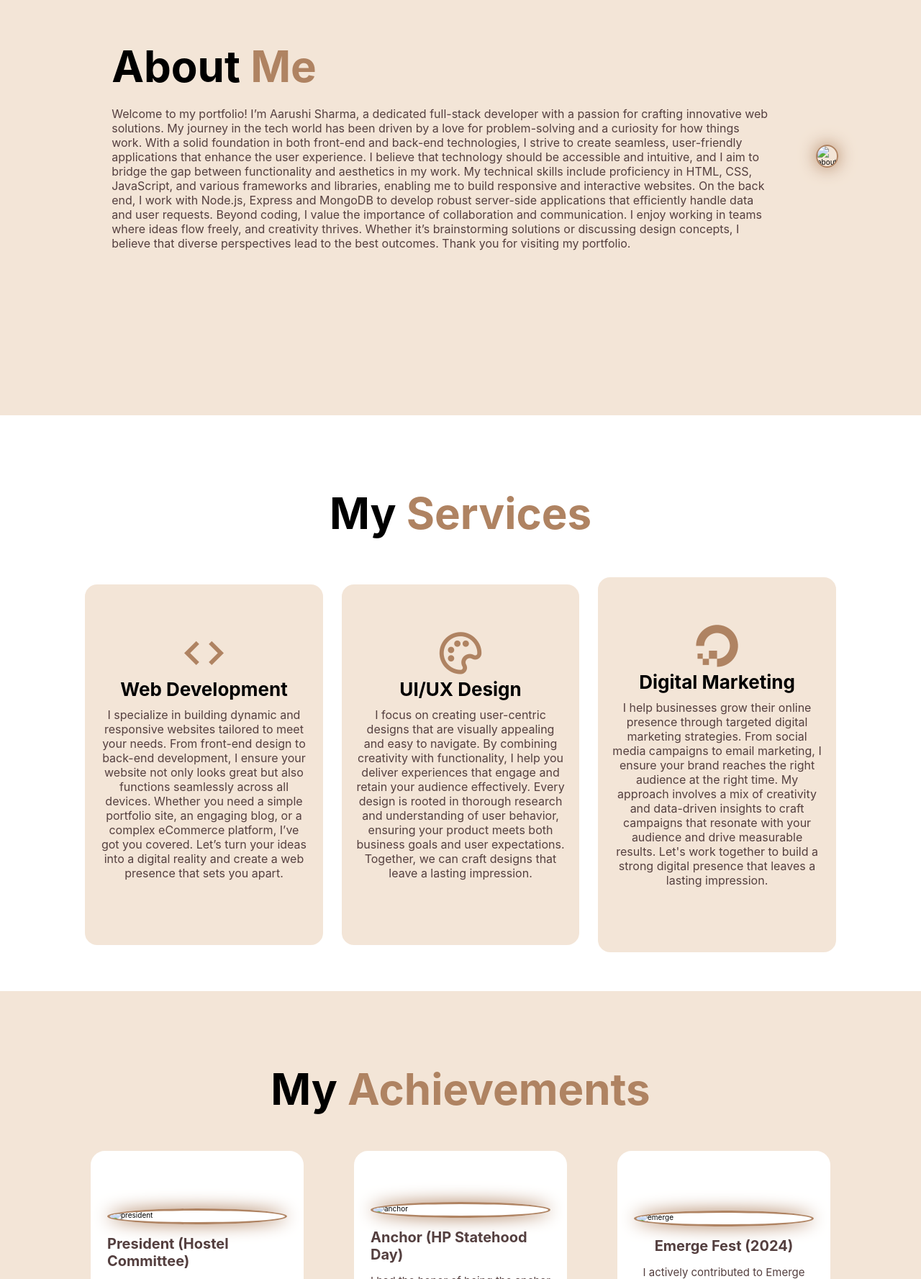
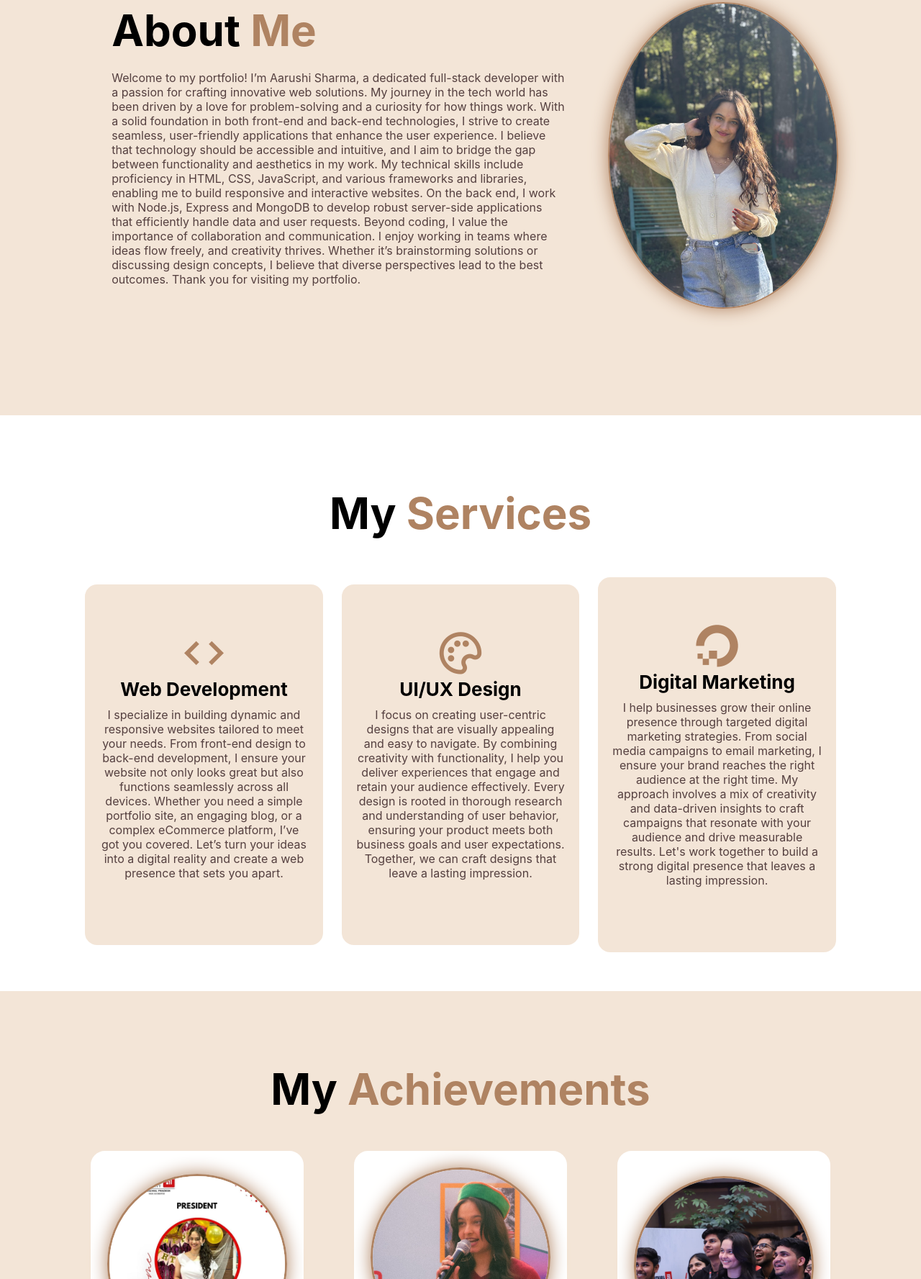
Before and after one commit to aarushisharma1108/portfolio, a plain HTML site: page index.html in a window 1280 px wide. Shown: the part 1023-2800 px from the top of the page at 72% size. Drawn offline with nearby package versions, Linux system fonts and the light colour scheme; the site is published under a folder, as on GitHub Pages, so addresses that start at the root find nothing.

Commit message:
Add files via upload

```diff
--- a/index.html
+++ b/index.html
@@ -21,7 +21,7 @@
  </header>
  <section class="home" id="home">
     <div class="home-img">
-        <img src="/assets/images/me.jpg" alt="my-img">
+        <img src="assets/images/me.jpg" alt="my-img">
     </div>
     <div class="home-content">
         <h3>Hello, Myself</h3>
@@ -29,7 +29,7 @@
         <h3>And I'm a <span class="multiple-text"></span></h3>
     <p>Let’s connect and bring our visions to life together!</p>
 <br>
-<a href="/assets/images/AarushiSharma_Resume.pdf" download="Aarushi_Sharma_Resume.pdf" class="btn">Download CV</a>
+<a href="assets/images/AarushiSharma_Resume.pdf" download="Aarushi_Sharma_Resume.pdf" class="btn">Download CV</a>
     </div>
  </section>
 
@@ -42,7 +42,7 @@
    Thank you for visiting my portfolio. </p>
 </div>
 <div class="about-img">
-    <img src="/assets/images/meriimg.jpg" alt="about">
+    <img src="assets/images/meriimg.jpg" alt="about">
 </div>
  </section>
 
@@ -73,19 +73,19 @@
 <h2 class="heading">My <span>Achievements</span></h2>
 <div class="wrapper">
     <div class="achievements-item">
-        <img src="/assets/images/president.jpg" alt="president">
+        <img src="assets/images/president.jpg" alt="president">
         <h2>President (Hostel Committee)</h2>
         <p>As the President of the Hostel Committee, I led initiatives to enhance hostel life of students, organized key events, and managed a team to ensure a smooth hostel experience. I implemented new policies for better living conditions and also promoted sports and cultural activities.</p>
 </div>
 
 <div class="achievements-item">
-    <img src="/assets/images/anchor.jpg" alt="anchor">
+    <img src="assets/images/anchor.jpg" alt="anchor">
     <h2>Anchor (HP Statehood Day)</h2>
     <p>I had the honor of being the anchor for Himachal Pradesh Statehood Day celebrations, where I led the event's proceedings with poise and enthusiasm. My role involved engaging the audience, introducing dignitaries, and ensuring the smooth flow of the program, while celebrating the rich heritage and culture of Himachal Pradesh.</p>
 </div>
 
 <div class="achievements-item">
-    <img src="/assets/images/emerge.jpg" alt="emerge">
+    <img src="assets/images/emerge.jpg" alt="emerge">
     <h2>Emerge Fest (2024)</h2>
     <p>I actively contributed to Emerge Fest 2024, a startup fest that brought together entrepreneurs, innovators, and industry leaders. I assisted in organizing key events such as pitch competitions, panel discussions, and networking sessions, providing a platform for startups to showcase their ideas, connect with investors, and inspire innovation.</p>
 </div>
```
